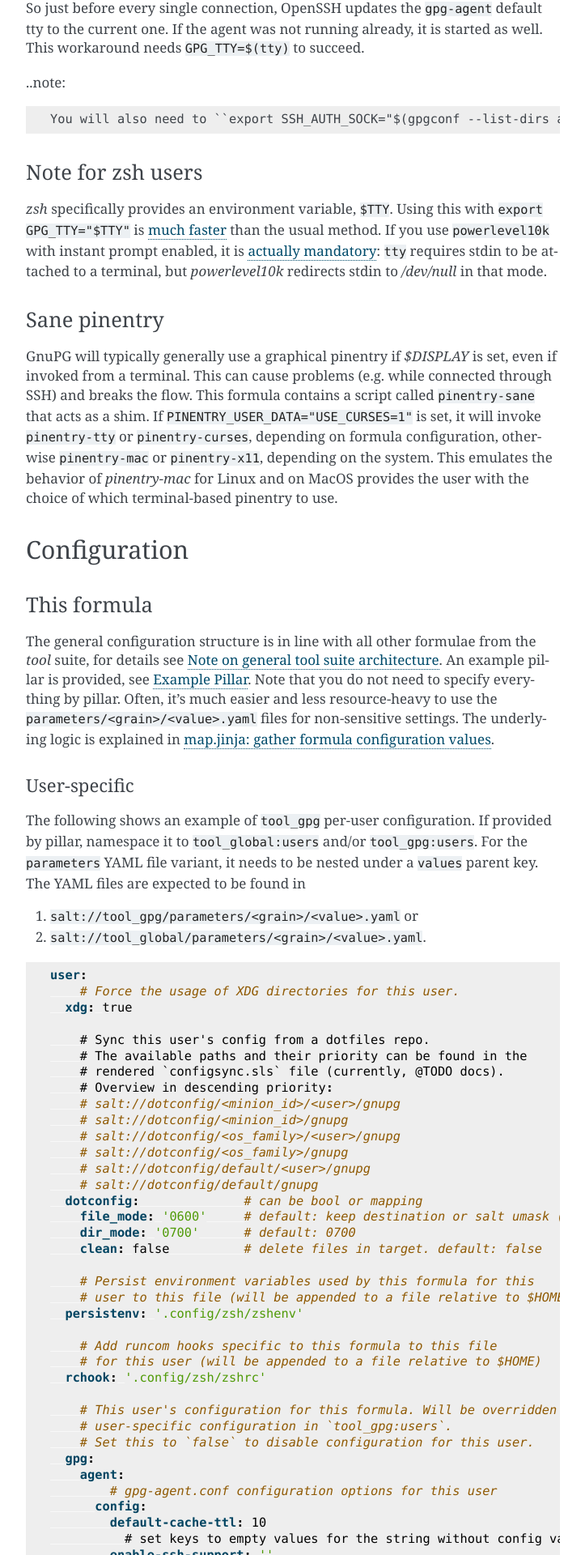
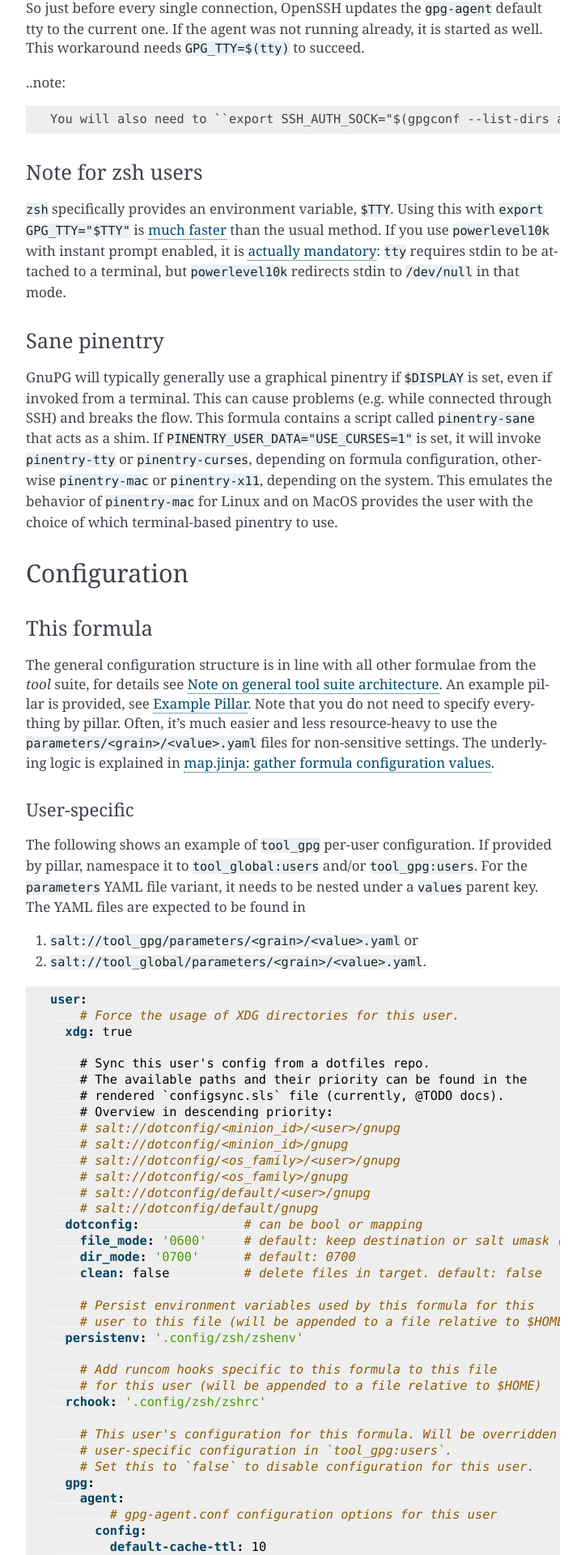
Before and after one commit to lkubb/salt-tool-gpg-formula, a Sphinx documentation site: the page built from docs/README.rst, in a window 1280 px wide. Shown: the part 1284-3204 px from the top of the page at 81% size, without its empty margins (388-1111 px from the left). Built offline with Sphinx 7.4.7, drawn with Linux system fonts in a browser that asks for light colours.

Commit message:
chore(docs): fix syntax

```diff
--- a/docs/README.rst
+++ b/docs/README.rst
@@ -47,11 +47,11 @@ So just before every single connection, OpenSSH updates the ``gpg-agent`` defaul
 
 Note for zsh users
 ~~~~~~~~~~~~~~~~~~
-`zsh` specifically provides an environment variable, ``$TTY``. Using this with ``export GPG_TTY="$TTY"`` is `much faster <https://github.com/romkatv/powerlevel10k#how-do-i-export-gpg_tty-when-using-instant-prompt>`_ than the usual method.  If you use ``powerlevel10k`` with instant prompt enabled, it is `actually mandatory <https://unix.stackexchange.com/questions/608842/zshrc-export-gpg-tty-tty-says-not-a-tty>`_: ``tty`` requires stdin to be attached to a terminal, but `powerlevel10k` redirects stdin to `/dev/null` in that mode.
+``zsh`` specifically provides an environment variable, ``$TTY``. Using this with ``export GPG_TTY="$TTY"`` is `much faster <https://github.com/romkatv/powerlevel10k#how-do-i-export-gpg_tty-when-using-instant-prompt>`_ than the usual method.  If you use ``powerlevel10k`` with instant prompt enabled, it is `actually mandatory <https://unix.stackexchange.com/questions/608842/zshrc-export-gpg-tty-tty-says-not-a-tty>`_: ``tty`` requires stdin to be attached to a terminal, but ``powerlevel10k`` redirects stdin to ``/dev/null`` in that mode.
 
 Sane pinentry
 ~~~~~~~~~~~~~
-GnuPG will typically generally use a graphical pinentry if `$DISPLAY` is set, even if invoked from a terminal. This can cause problems (e.g. while connected through SSH) and breaks the flow. This formula contains a script called ``pinentry-sane`` that acts as a shim. If ``PINENTRY_USER_DATA="USE_CURSES=1"`` is set, it will invoke ``pinentry-tty`` or ``pinentry-curses``, depending on formula configuration, otherwise ``pinentry-mac`` or ``pinentry-x11``, depending on the system. This emulates the behavior of `pinentry-mac` for Linux and on MacOS provides the user with the choice of which terminal-based pinentry to use.
+GnuPG will typically generally use a graphical pinentry if ``$DISPLAY`` is set, even if invoked from a terminal. This can cause problems (e.g. while connected through SSH) and breaks the flow. This formula contains a script called ``pinentry-sane`` that acts as a shim. If ``PINENTRY_USER_DATA="USE_CURSES=1"`` is set, it will invoke ``pinentry-tty`` or ``pinentry-curses``, depending on formula configuration, otherwise ``pinentry-mac`` or ``pinentry-x11``, depending on the system. This emulates the behavior of ``pinentry-mac`` for Linux and on MacOS provides the user with the choice of which terminal-based pinentry to use.
 
 Configuration
 -------------
```
